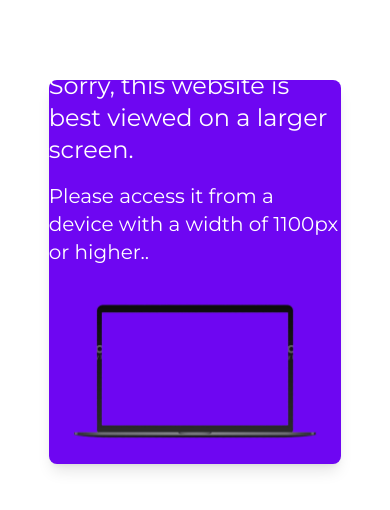
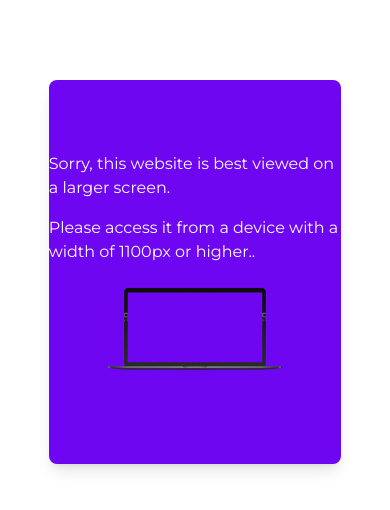
Before and after one commit to jungwonJung/Jay-Portfolio, a React (Create React App) app: page / in a window 390 px wide. Shown: the top 510 px of the page. Built offline with nearby package versions, Linux system fonts and the light colour scheme; a web font is replaced by a local one.

Commit message:
update mobile message responsible screen

```diff
--- a/src/components/MobileMessage.jsx
+++ b/src/components/MobileMessage.jsx
@@ -4,14 +4,14 @@ function MobileMessage() {
   return (
     <div className="flex justify-center items-center">
       <div className="bg-brand w-3/4 h-96 text-white mt-20 rounded-lg flex flex-col justify-center items-center shadow-lg">
-        <h1 className="text-2xl mb-4">
+        <h1 className="text-md md:text-2xl mb-4">
           Sorry, this website is best viewed on a larger screen.
         </h1>
-        <p className="text-xl">
+        <p className="text-md md:text-xl">
           Please access it from a device with a width of 1100px or higher..
         </p>
         <img
-          className=" w-72 h-52"
+          className="w-52 h-32 md:w-72 md:h-52"
           src="/assets/screenImage.png"
           alt="screenclip"
         />
```
